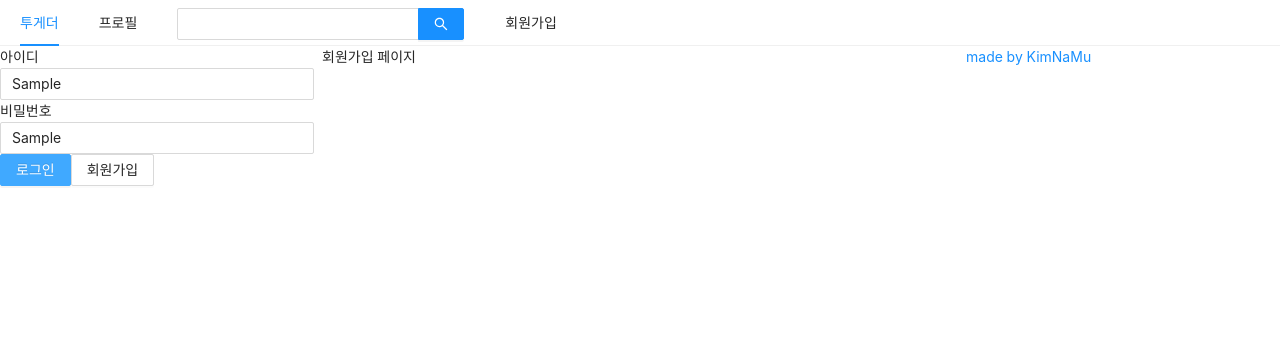
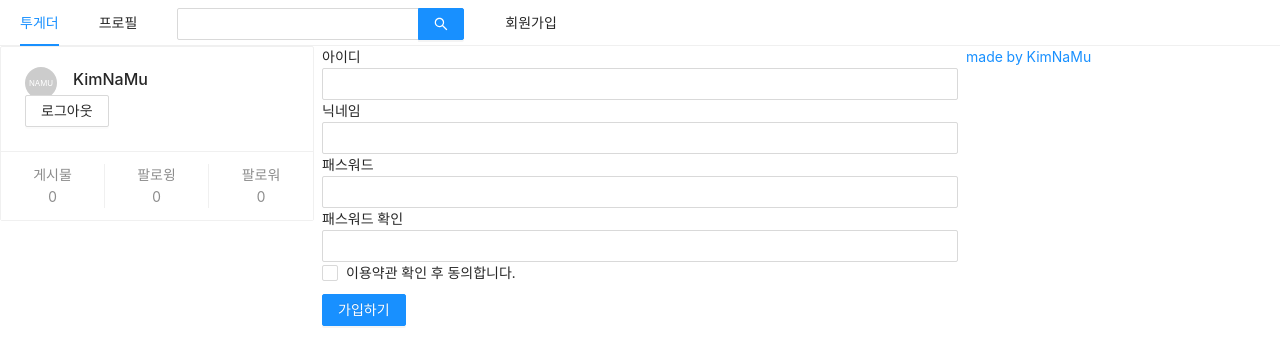
Before and after one commit to NaamuKim/react-sns-app, a Next.js app in the folder front/: page /signup in a window 1280 px wide. Both pictures are taken after typing "Sample", "Sample" into the empty fields and a click on the button "로그인". Shown: the top 364 px of the page. Built offline with nearby package versions, Linux system fonts and the light colour scheme.

Commit message:
feat(presentor): add presentor of sign-up and user-profile

```diff
--- a/front/components/AppLayout.js
+++ b/front/components/AppLayout.js
@@ -1,9 +1,14 @@
 import React, { useState } from "react";
 import PropTypes from "prop-types";
+import styled from "styled-components";
 import Link from "next/link";
 import { Input, Menu, Row, Col } from "antd";
 import UserProfile from "./UserProfile";
 import LoginForm from "./LoginForm";
+
+const SearchInput = styled(Input.Search)`
+  vertical-align: middle;
+`;
 
 const AppLayout = ({ children }) => {
   const [isLoggedIn, setIsLoggedIn] = useState(false);
@@ -21,7 +26,7 @@
           </Link>
         </Menu.Item>
         <Menu.Item>
-          <Input.Search enterButton style={{ verticalAlign: "middle" }} />
+          <SearchInput enterButton />
         </Menu.Item>
         <Menu.Item>
           <Link href="/signup">
@@ -31,7 +36,11 @@
       </Menu>
       <Row gutter={8}>
         <Col xs={24} md={6}>
-          {isLoggedIn ? <UserProfile /> : <LoginForm />}
+          {isLoggedIn ? (
+            <UserProfile setIsLoggedIn={setIsLoggedIn} />
+          ) : (
+            <LoginForm setIsLoggedIn={setIsLoggedIn} />
+          )}
         </Col>
         <Col xs={24} md={12}>
           {children}
--- a/front/components/LoginForm.js
+++ b/front/components/LoginForm.js
@@ -1,21 +1,29 @@
 import React, { useCallback, useState } from "react";
 import { Form, Input, Button } from "antd";
 import Link from "next/link";
+import styled from "styled-components";
+import PropTypes from "prop-types";
+import useInput from "../hooks/useInput";
 
-const LoginForm = () => {
-  const [id, setId] = useState("");
-  const [password, setPassword] = useState("");
+const ButtonWrapper = styled.div`
+  margin-top: 10px;
+`;
 
-  const onChangeId = useCallback((e) => {
-    setId(e.target.value);
-  }, []);
+const FormWrapper = styled(Form)`
+  padding: 10px;
+`;
 
-  const onChangePassword = useCallback((e) => {
-    setPassword(e.target.value);
+const LoginForm = ({ setIsLoggedIn }) => {
+  const [id, onChangeId] = useInput("");
+  const [password, onChangePassword] = useInput("");
+
+  const onSubmitForm = useCallback(() => {
+    console.log(id, password);
+    setIsLoggedIn(true);
   }, []);
 
   return (
-    <Form>
+    <FormWrapper onFinish={onSubmitForm}>
       <div>
         <label htmlFor="user-id">아이디</label>
         <br />
@@ -31,7 +39,7 @@
           required
         />
       </div>
-      <div>
+      <ButtonWrapper>
         <Button type="primary" htmlType="submit" loading={false}>
           로그인
         </Button>
@@ -40,9 +48,13 @@
             <Button>회원가입</Button>
           </a>
         </Link>
-      </div>
-    </Form>
+      </ButtonWrapper>
+    </FormWrapper>
   );
 };
 
+LoginForm.propTypes = {
+  setIsLoggedIn: PropTypes.func.isRequired,
+};
+
 export default LoginForm;
--- a/front/components/UserProfile.js
+++ b/front/components/UserProfile.js
@@ -1,5 +1,31 @@
-import React from "react";
+import React, { useCallback } from "react";
+import { Avatar, Button, Card } from "antd";
 
-const UserProfile = () => {};
+const UserProfile = ({ setIsLoggedIn }) => {
+  const onLogOut = useCallback(() => {
+    setIsLoggedIn(false);
+  }, []);
+  return (
+    <Card
+      actions={[
+        <div key="twit">
+          게시물
+          <br />0
+        </div>,
+        <div key="followings">
+          팔로윙
+          <br />0
+        </div>,
+        <div key="followers">
+          팔로워
+          <br />0
+        </div>,
+      ]}
+    >
+      <Card.Meta avatar={<Avatar>NAMU</Avatar>} title="KimNaMu" />
+      <Button onClick={onLogOut}>로그아웃</Button>
+    </Card>
+  );
+};
 
 export default UserProfile;
--- /dev/null
+++ b/front/hooks/useInput.js
@@ -0,0 +1,9 @@
+import { useState, useCallback } from "react";
+
+export default (initialValue = null) => {
+  const [value, setValue] = useState(initialValue);
+  const handler = useCallback((e) => {
+    setValue(e.target.value);
+  }, []);
+  return [value, handler];
+};
--- a/front/pages/signup.js
+++ b/front/pages/signup.js
@@ -1,17 +1,107 @@
-import React from "react";
+import React, { useCallback, useState } from "react";
 import AppLayout from "../components/AppLayout";
 import Head from "next/head";
+import { Button, Checkbox, Form, Input } from "antd";
+import useInput from "../hooks/useInput";
+import styled from "styled-components";
 
+const ErrorMessage = styled.div`
+  color: darkred;
+`;
+
+const SubmitWrapper = styled.div`
+  margin-top: 10px;
+`;
 const Signup = () => {
+  const [id, onChangeId] = useInput("");
+  const [nickname, onChangeNickname] = useInput("");
+  const [password, onChangePassword] = useInput("");
+  const [passwordCheck, setPasswordCheck] = useState("");
+  const [passwordError, setPasswordError] = useState(false);
+  const onChangePasswordCheck = useCallback(
+    (e) => {
+      setPasswordCheck(e.target.value);
+      setPasswordError(e.target.value !== password);
+    },
+    [password]
+  );
+  const [term, setTerm] = useState(false);
+  const [termError, setTermError] = useState(false);
+  const onChangeTerm = useCallback((e) => {
+    setTerm(e.target.checked);
+    setTermError(false);
+  }, []);
+
+  const onSubmit = useCallback(() => {
+    if (password !== passwordCheck) {
+      return setPasswordError(true);
+    }
+    if (!term) {
+      return setTermError(true);
+    }
+    console.log(id, nickname, password);
+  }, [password, passwordCheck, term]);
   return (
-    <>
+    <AppLayout>
       <Head>
         <title>회원가입 | Together</title>
       </Head>
-      <AppLayout>
-        <div>회원가입 페이지</div>
-      </AppLayout>
-    </>
+      <Form onFinish={onSubmit}>
+        <div>
+          <label htmlFor="user-id">아이디</label>
+          <br />
+          <Input name="user-id" value={id} onChange={onChangeId} required />
+        </div>
+        <div>
+          <label htmlFor="user-nickname">닉네임</label>
+          <br />
+          <Input
+            name="user-nickname"
+            value={nickname}
+            onChange={onChangeNickname}
+            required
+          />
+        </div>
+        <div>
+          <label htmlFor="user-password">패스워드</label>
+          <br />
+          <Input
+            name="user-password"
+            type="password"
+            value={password}
+            onChange={onChangePassword}
+            required
+          />
+        </div>
+        <div>
+          <label htmlFor="user-check-password">패스워드 확인</label>
+          <br />
+          <Input
+            name="user-check-password"
+            type="password"
+            value={passwordCheck}
+            onChange={onChangePasswordCheck}
+            required
+          />
+          {passwordError && (
+            <ErrorMessage>비밀번호가 일치하지 않습니다.</ErrorMessage>
+          )}
+        </div>
+        <div>
+          <Checkbox name="user-term" checked={term} onChange={onChangeTerm}>
+            이용약관 확인 후 동의합니다.
+          </Checkbox>
+          {termError && (
+            <ErrorMessage>약관 동의는 필수사항입니다.</ErrorMessage>
+          )}
+        </div>
+        <SubmitWrapper>
+          <Button type="primary" htmlType="submit">
+            가입하기
+          </Button>
+        </SubmitWrapper>
+      </Form>
+    </AppLayout>
   );
 };
 
```
Also changed, not shown: front/components/FollowList.js (added, +40 -0 lines), front/components/NicknameEditForm.js (added, +19 -0 lines), front/pages/profile.js (+15 -1 lines).
